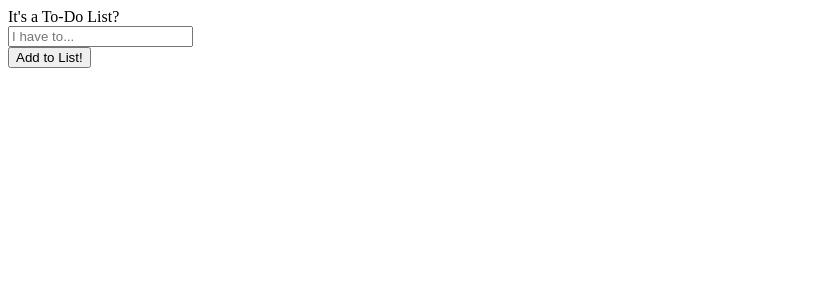
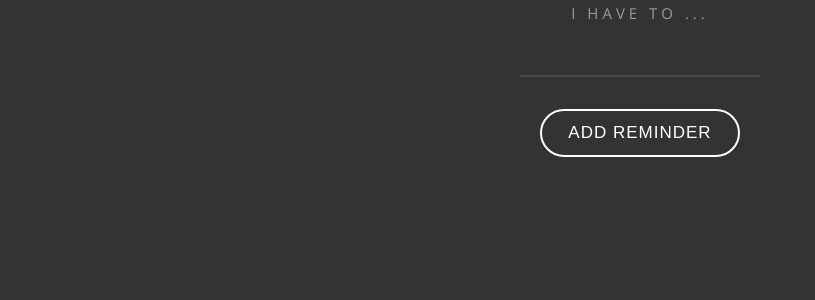
Before and after one commit to officejake/react-todo-list, a React (Create React App) app: page / in a window 1280 px wide. Shown: the top 300 px of the page, without its empty margins (0-815 px from the left). Built offline with nearby package versions, Linux system fonts and the light colour scheme.

Commit message:
update styles

```diff
--- a/src/components/App.jsx
+++ b/src/components/App.jsx
@@ -1,8 +1,6 @@
 import React, { Component } from 'react';
 import { connect } from 'react-redux';
 import { addReminder } from '../actions';
-import '../index.css';
-
 class App extends Component {
     constructor(props) {
         super(props);
@@ -18,11 +16,11 @@ class App extends Component {
     renderReminders(){
         const { reminders } = this.props;
         return (
-            <ul>
+            <ul className='reminderList'>
                 {
                     reminders.map(reminder => {
                         return (
-                            <li key={reminder.id}>
+                            <li className='reminderItem' key={reminder.id}>
                                 <div>{reminder.text}</div>
                             </li>
                         )
@@ -35,23 +33,22 @@ class App extends Component {
     render() {
         return (
             <div className="App">
-                <div className="title">
-                    It's a To-Do List?
-                </div>
                 <div>
                     <div className="form-group">
+                    <label>
                         <input
                             className="form-control"
-                        placeholder="I have to..."
                             onChange={event => this.setState({text: event.target.value})}
                         />
+                        <div className="label-text"> I have to ... </div>
+                    </label>
                     </div>
                     <button
                         type="button"
                         className="btnSubmit"
                         onClick={() => this.addReminder()}
                     >
-                Add to List!
+                    Add reminder
                     </button>
                 </div>
                 { this.renderReminders() }
--- a/src/index.scss
+++ b/src/index.scss
@@ -1,7 +1,98 @@
-@import url('https://fonts.googleapis.com/css?family=Open+Sans:300');
+@import url(https://fonts.googleapis.com/css?family=Open+Sans:300);
 
 $font-stack: 'Open Sans', Helvetica;
+$background: #333;
+$border: #4A4A4A;
+$phText: #9B9B9B;
+$inputText: #F0F0F0;
+
+body {
+    background-color: $background;
+    font-family: $font-stack;
+}
 
 .App  {
-    font: $font-stack;
+    text-align: center;
 }
+
+label {
+    display: block;
+    letter-spacing: 4px;
+    padding-top: 30px;
+    text-align: center;
+
+    .label-text {
+        color: $phText;
+        cursor: text;
+        font-size: 25px;
+        line-height: 20px;
+        text-transform: uppercase;
+        transform: translateY(-34px);
+        transition: all 0.3s;
+    }
+
+    input {
+        background-color: transparent;
+        text-align: center;
+        color: white;
+        outline: 0;
+        border: none;
+        border-bottom: 2px solid $border;
+        font-family: $font-stack;
+        font-size: 20px;
+        letter-spacing: 2px;
+        width: 200px;
+        transition: all 0.3s;
+        padding: 5px 20px;
+        text-transform: uppercase;
+
+
+        &:focus {
+            max-width: 100%;
+            width: 400px;
+
+            & + .label-text {
+                color: $inputText;
+                font-size: 15px;
+                transform: translateY(-74px);
+            }
+        }
+
+        &:valid + .label-text {
+            font-size: 15px;
+            transform: translateY(-74px);
+        }
+    }
+}
+
+button {
+    outline: 0;
+    background-color: $background;
+    border: 2px solid white;
+    color: white;
+    cursor: pointer;
+    border-radius: 27px;
+    font-size: 17px;
+    text-transform: uppercase;
+    padding: 12px 26px;
+    letter-spacing: 1px;
+    margin-top: 12px;
+}
+
+ul {
+    display: inline-flex;
+    flex-direction: column;
+    text-align: center;
+    color: white;
+    font-size: 17px;
+    text-transform: uppercase;
+    letter-spacing: 1px;
+    list-style-type: none;
+    padding: 0;
+    padding-top: 15px;
+    margin: 0;
+}
+
+li {
+    padding-top: 5px;
+}
```
Lines whose indentation alone changed are shown as unchanged.
